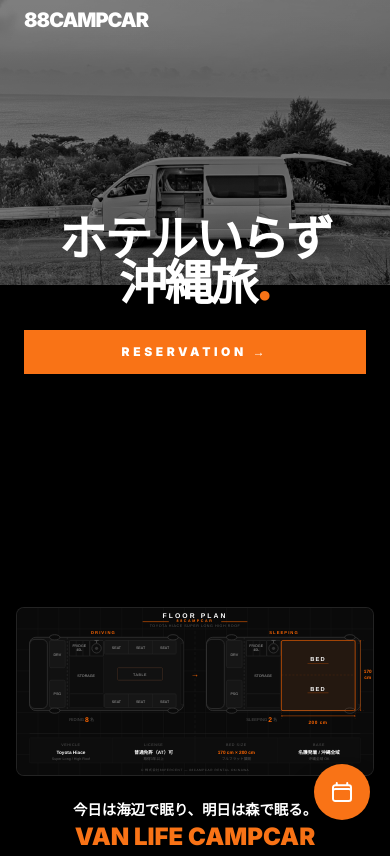
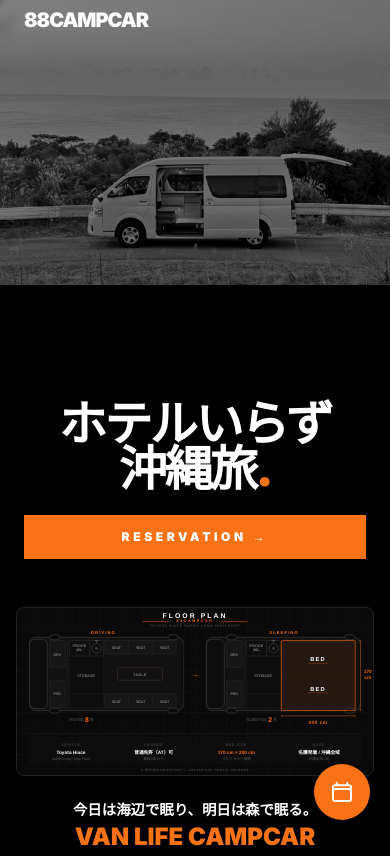
Before and after one commit to campcar88percent/camp88percent-official, a website: page index.html in a window 390 px wide. Shown: the top 856 px of the page. Drawn offline with nearby package versions, Linux system fonts and the light colour scheme.

Commit message:
モバイル: ヒーロー下揃えで無駄な余白除去

```diff
--- a/index.html
+++ b/index.html
@@ -100,7 +100,7 @@ Reserve
 
 <!-- ヒーローセクション -->
 
-<header class="relative h-[420px] md:min-h-[100svh] flex flex-col justify-center md:justify-end bg-black overflow-hidden">
+<header class="relative h-[420px] md:min-h-[100svh] flex flex-col justify-end bg-black overflow-hidden">
 
 <div class="absolute inset-0 z-0">
 
@@ -110,8 +110,8 @@ Reserve
 
 </div>
 
-<!-- モバイルのみ: h1をflexで中央配置 -->
-<div class="md:hidden relative z-20 px-6 text-center" style="-webkit-transform:translateZ(0);">
+<!-- モバイルのみ: h1 + CTA -->
+<div class="md:hidden relative z-20 px-6 pb-8 text-center" style="-webkit-transform:translateZ(0);">
 <h1 class="font-black text-white tracking-tighter leading-[0.92]" style="font-size:clamp(3rem,10vw,4rem);">
 ホテルいらず<br/>沖縄旅<span class="text-orange-500">.</span>
 </h1>
```
